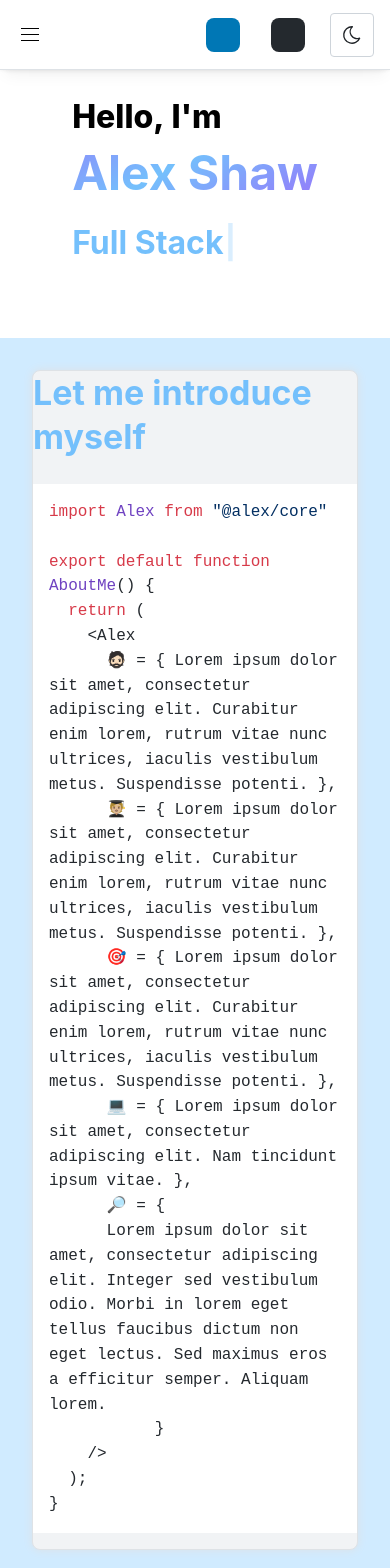
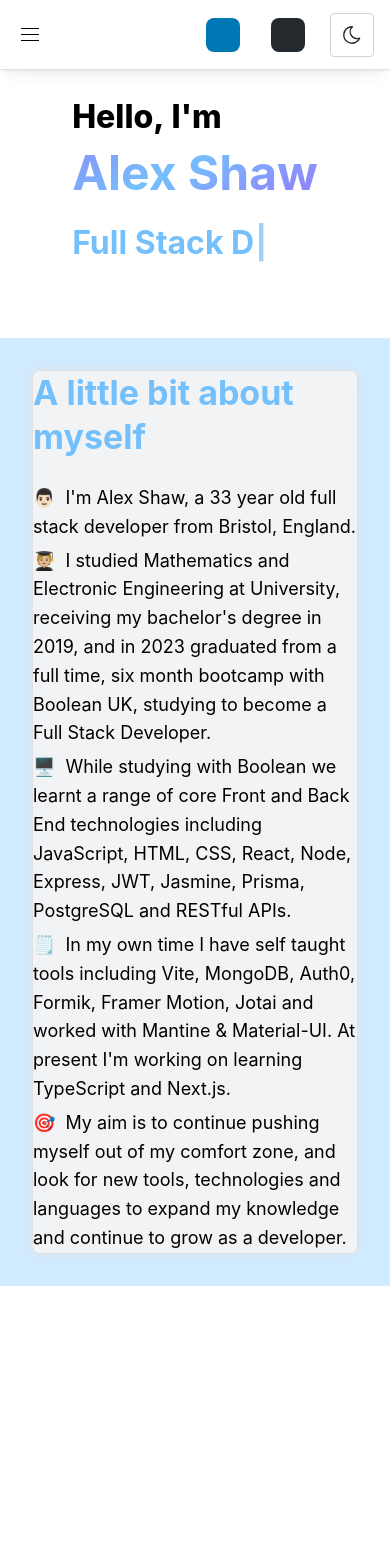
Before and after one commit to alexjshaw/AJS-Portfolio-Page, a React (Vite) app: page / in a window 390 px wide. Shown: the top 1568 px of the page. After the commit the page ends 1286 px from the top, so only its background shows below. Built offline with nearby package versions, Linux system fonts and the light colour scheme; some icons are missing.

Commit message:
About Me code and toggle working

```diff
--- /dev/null
+++ b/src/assets/data/AboutMe.js
@@ -0,0 +1,139 @@
+function getAge() {
+  const tempBirthDate = new Date("1990-10-23");
+  const tempToday = new Date();
+  let age = tempToday.getFullYear() - tempBirthDate.getFullYear();
+  const month = tempToday.getMonth() - tempBirthDate.getMonth();
+  if (
+    month < 0 ||
+    (month === 0 && tempToday.getDate() < tempBirthDate.getDate())
+  ) {
+    age--;
+  }
+  return age;
+}
+
+export const aboutMeWide = {
+  details: [
+    {
+      id: 1,
+      text: ` I'm Alex Shaw, a ${getAge()} year old full stack developer from Bristol, England. `,
+      icon: "👨🏻",
+    },
+    {
+      id: 2,
+      text: `
+              I studied Mathematics and Electronic Engineering at University, receiving my
+              bachelor's degree in 2019, and in 2023 graduated from a full time, six month
+              bootcamp with Boolean UK, studying to become a Full Stack Developer.
+            `,
+      icon: "🧑🏼‍🎓",
+    },
+    {
+      id: 3,
+      text: `
+              While studying with Boolean we learnt a range of core Front and Back End
+              technologies including JavaScript, HTML, CSS, React, Node, Express, JWT,
+              Jasmine, Prisma, PostgreSQL and RESTful APIs.
+            `,
+      icon: "🖥️",
+    },
+    {
+      id: 4,
+      text: `
+              In my own time I have self taught tools including Vite, MongoDB, Auth0,
+              Formik, Framer Motion, Jotai and worked with Mantine & Material-UI.
+              At present I'm working on learning TypeScript and Next.js.
+            `,
+      icon: "🗒️",
+    },
+    {
+      id: 5,
+      text: `
+              My aim is to continue pushing myself out of my comfort zone, and look for new
+              tools, technologies and languages to expand my knowledge and continue to grow
+              as a developer.
+            `,
+      icon: "🎯",
+    }
+  ],
+}
+
+const aboutMeNarrow = {
+  details: [
+    {
+      id: 1,
+      text: `
+              I'm Alex Shaw, a ${getAge()} year old full stack developer
+              from Bristol, England.
+            `,
+      icon: "👨🏻",
+    },
+    {
+      id: 2,
+      text: `
+              I studied Mathematics and Electronic Engineering at
+              University, receiving my bachelor's degree in 2019,
+              and in 2023 graduated from a full time, six month
+              bootcamp with Boolean UK, studying to become a Full
+              Stack Developer.
+            `,
+      icon: "🧑🏼‍🎓",
+    },
+    {
+      id: 3,
+      text: `
+              While studying with Boolean we learnt a range of
+              core Front and Back End technologies including
+              JavaScript, HTML, CSS, React, Node, Express, JWT,
+              Jasmine, Prisma, PostgreSQL and RESTful APIs.
+            `,
+      icon: "🖥️",
+    },
+    {
+      id: 4,
+      text: `
+              In my own time I have self taught tools including
+              Vite, MongoDB, Auth0, Formik, Framer Motion, Jotai
+              and worked with Mantine & Material-UI. At present
+              I'm working on learning TypeScript and Next.js.
+            `,
+      icon: "🗒️",
+    },
+    {
+      id: 5,
+      text: `
+              My aim is to continue pushing myself out of my
+              comfort zone, and look for new tools, technologies
+              and languages to expand my knowledge and continue to
+              grow as a developer.
+            `,
+      icon: "🎯",
+    }
+  ],
+}
+
+export const aboutCodeNarrow = `import Alex from "@alex/core"
+
+export default function AboutMe() {
+  return (
+    <Alex ${aboutMeNarrow.details.map(
+      (item) =>
+        `
+      ${item.icon} = {${item.text}}`
+    )}
+    />
+  );
+}`;
+
+export const aboutCodeWide = `import Alex from "@alex/core"
+
+export default function AboutMe() {
+  return (
+    <Alex ${aboutMeWide.details.map(
+      (item) =>
+        `
+      ${item.icon} = {${item.text}}`
+    )}
+    />
+  );
+}`;
--- a/src/components/About.jsx
+++ b/src/components/About.jsx
@@ -1,111 +1,45 @@
 /* eslint-disable react/display-name */
-import { forwardRef } from "react";
+import { useState, useEffect } from "react";
 import {
   Container,
   Group,
   Text,
   Title,
   Box,
-  useMantineColorScheme
+  Switch,
+  useMantineColorScheme,
 } from "@mantine/core";
-import { CodeHighlight } from "@mantine/code-highlight";
-import classes from "./About.module.css"
-import { useEffect } from "react";
+import classes from "./About.module.css";
+import { Code, CodeOff } from "tabler-icons-react";
+import {
+  aboutCodeNarrow,
+  aboutCodeWide,
+  aboutMeWide,
+} from "../assets/data/AboutMe";
+import { useMediaQuery } from "@mantine/hooks";
 
 import hljs from "highlight.js/lib/core";
-import javascript from 'highlight.js/lib/languages/javascript'
-hljs.registerLanguage('javascript', javascript);
+import javascript from "highlight.js/lib/languages/javascript";
+hljs.registerLanguage("javascript", javascript);
 
-
-const BoxWrapper = forwardRef(
-  ({ children, align, withBackground, ...props }, ref) => {
-    return (
-      <Box
-        className={classes.boxWrapper}
-        ref={ref}
-        {...props}
-      >
-        {children}
-      </Box>
-    );
-  }
-);
-
-function getAge() {
-  const tempBirthDate = new Date("1990-10-23");
-  const tempToday = new Date();
-  let age = tempToday.getFullYear() - tempBirthDate.getFullYear();
-  const month = tempToday.getMonth() - tempBirthDate.getMonth();
-  if (
-    month < 0 ||
-    (month === 0 && tempToday.getDate() < tempBirthDate.getDate())
-  ) {
-    age--;
-  }
-  return age;
-}
-
-const aboutMe = {
-  title: "Let me introduce myself",
-  details: [
-    {
-      id: 1,
-      text: ` Lorem ipsum dolor sit amet, consectetur adipiscing elit. Curabitur enim lorem, rutrum vitae nunc ultrices, iaculis vestibulum metus. Suspendisse potenti. `,
-      icon: "🧔🏻",
-    },
-    {
-      id: 2,
-      text: ` Lorem ipsum dolor sit amet, consectetur adipiscing elit. Curabitur enim lorem, rutrum vitae nunc ultrices, iaculis vestibulum metus. Suspendisse potenti. `,
-      icon: "🧑🏼‍🎓",
-    },
-    {
-      id: 3,
-      text: ` Lorem ipsum dolor sit amet, consectetur adipiscing elit. Curabitur enim lorem, rutrum vitae nunc ultrices, iaculis vestibulum metus. Suspendisse potenti. `,
-      icon: "🎯",
-    },
-    {
-      id: 4,
-      text: " Lorem ipsum dolor sit amet, consectetur adipiscing elit. Nam tincidunt ipsum vitae. ",
-      icon: "💻",
-    },
-    {
-      id: 5,
-      text: `
-      Lorem ipsum dolor sit amet, consectetur adipiscing elit. Integer sed vestibulum odio. Morbi in lorem eget tellus faucibus dictum non eget lectus. Sed maximus eros a efficitur semper. Aliquam lorem.
-           `,
-      icon: "🔎",
-    }
-  ],
-};
-
-const aboutMeCode = `import Alex from "@alex/core"
-
-export default function AboutMe() {
-  return (
-    <Alex ${aboutMe.details.map(
-      (item) =>
-        `
-      ${item.icon} = {${item.text}}`
-    )}
-    />
-  );
-}`;
+const aboutMeTitle = "A little bit about myself";
 
 export default function About() {
   const { colorScheme } = useMantineColorScheme();
+  const [codeView, setCodeView] = useState(true);
+  const narrowView = useMediaQuery("(max-width: 48em)");
 
   useEffect(() => {
-    const linkElement = document.createElement('link');
-    linkElement.rel = 'stylesheet';
-    linkElement.type = 'text/css';
+    const linkElement = document.createElement("link");
+    linkElement.rel = "stylesheet";
+    linkElement.type = "text/css";
 
-    linkElement.href = colorScheme === 'dark'
-      ? '/github-dark-dimmed.css'
-      : '/github.css';
+    linkElement.href =
+      colorScheme === "dark" ? "/github-dark-dimmed.css" : "/github.css";
 
     document.head.appendChild(linkElement);
 
-    document.querySelectorAll('pre code').forEach((block) => {
+    document.querySelectorAll("pre code").forEach((block) => {
       if (!block.dataset.highlighted) {
         hljs.highlightElement(block);
         block.dataset.highlighted = true;
@@ -115,24 +49,60 @@ export default function About() {
     return () => {
       document.head.removeChild(linkElement);
     };
-  }, [colorScheme]);
+  }, [colorScheme, narrowView, codeView]);
 
+  const AboutNoCode = () => (
+    <>
+      {aboutMeWide.details.map((item, index) => (
+        <div key={index}>
+          <Text size="lg" key={item.id} className="text" mt={5}>
+            <span style={{ marginRight: 5 }}>{item.icon}</span>
+            {item.text}
+          </Text>
+        </div>
+      ))}
+    </>
+  );
 
   return (
     <Container px="xl" size="lg">
-      <BoxWrapper withBackground={false}>
-        <Group mb={25}>
-          <Title
-            order={1}
-            className={classes.title}
-          >
-            {aboutMe.title}
+      <Box className={classes.aboutBox}>
+        <Group justify="space-between" mb={25}>
+          <Title order={1} className={classes.title}>
+            {aboutMeTitle}
           </Title>
+          <Switch
+            label={codeView ? "Code On" : "Code Off"}
+            checked={codeView}
+            onChange={() => setCodeView(!codeView)}
+            visibleFrom="sm"
+            onLabel={<Code className={classes.codeLabel} />}
+            offLabel={<CodeOff className={classes.codeOffLabel} />}
+            color="violet"
+            size="lg"
+          />
         </Group>
-        <pre className={classes.codeBlock}><code className="language-javascript">
-          {aboutMeCode}
-        </code></pre>
-      </BoxWrapper>
+        {!narrowView ? (
+          codeView ? (
+            <>
+              <Container px={0} className={classes.codeNarrow}>
+                <pre className={classes.codeBlock}>
+                  <code className="language-javascript">{aboutCodeNarrow}</code>
+                </pre>
+              </Container>
+              <Container px={0} className={classes.codeWide}>
+                <pre className={classes.codeBlock}>
+                  <code className="language-javascript">{aboutCodeWide}</code>
+                </pre>
+              </Container>
+            </>
+          ) : (
+            <AboutNoCode />
+          )
+        ) : (
+          <AboutNoCode />
+        )}
+      </Box>
     </Container>
-  )
+  );
 }
--- a/src/components/About.module.css
+++ b/src/components/About.module.css
@@ -2,7 +2,7 @@
   color: light-dark(var(--mantine-color-blue-3), var(--mantine-color-violet-4));
 }
 
-.boxWrapper {
+.aboutBox {
   max-width: 960px;
   border-radius: var(--mantine-radius-md);
   margin-top: var(--mantine-spacing-xl);
@@ -16,8 +16,34 @@
   };
 }
 
+.codeLabel {
+  size: 16;
+  stroke-width: 2.5;
+  color: var(--mantine-color-gray-4);
+}
+
+.codeOffLabel {
+  size: 16;
+  stroke-width: 2.5;
+  color: var(--mantine-color-violet-4);
+}
+
 .codeBlock {
   white-space: pre-wrap;
   word-wrap: break-word;
-  overflow-x: auto; /* Fallback for horizontal scrolling */
+  overflow-x: auto;
 }
+
+.codeNarrow {
+  @media (min-width: $mantine-breakpoint-md) {
+    display: none;
+  }
+}
+
+.codeWide {
+  display: none;
+
+  @media (min-width: $mantine-breakpoint-md) {
+    display: block;
+  }
+}
```
